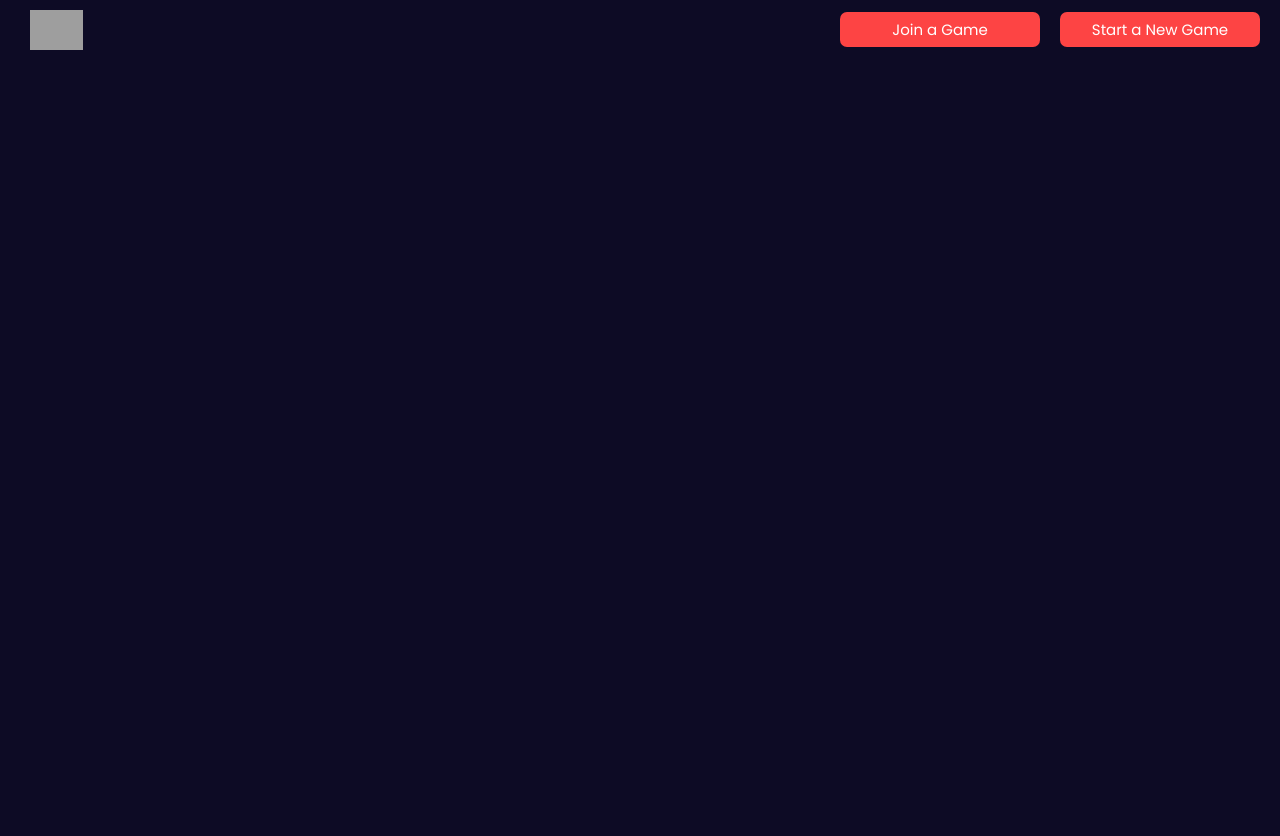
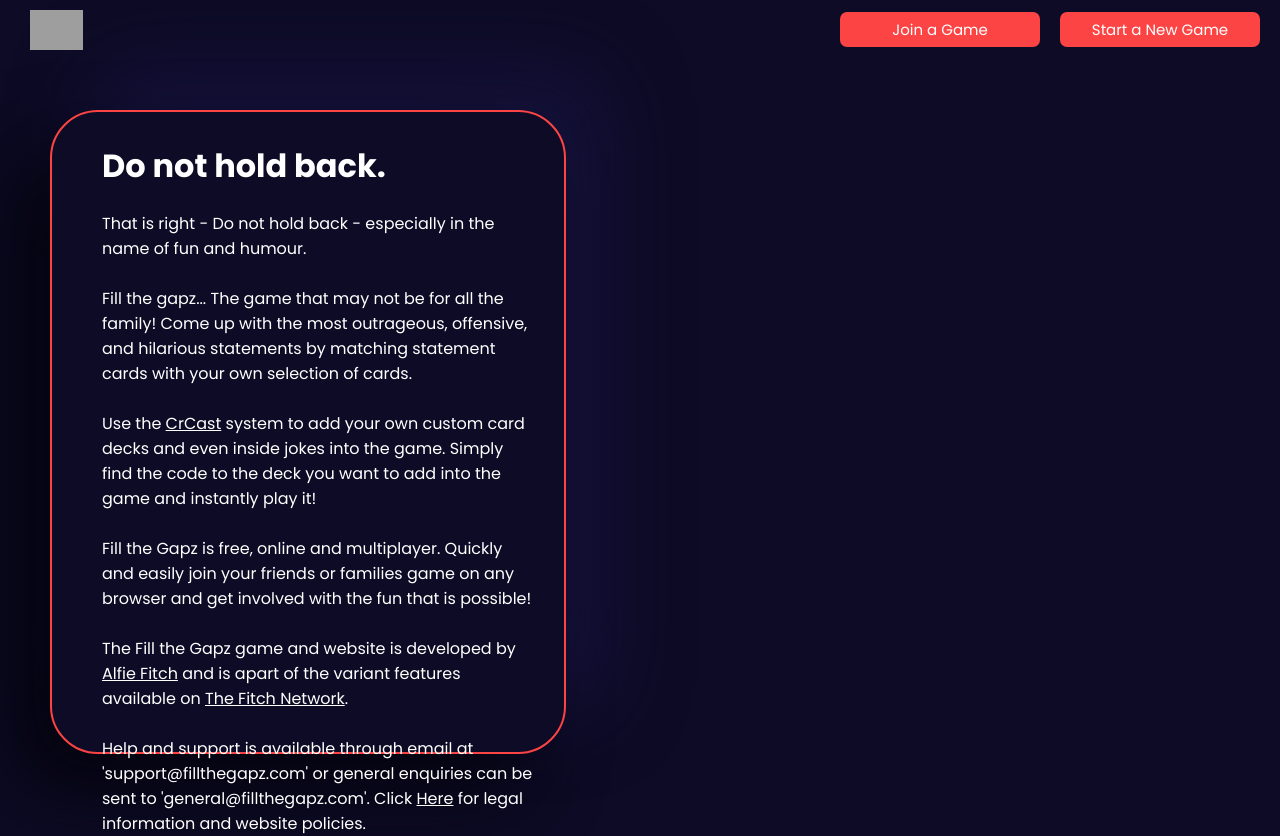
Before and after one commit to AlfieFitch/FillTheGapz, a website: page index.html in a window 1280 px wide. Before the commit the page ends 800 px from the top, so only its background shows below. Drawn offline with Linux system fonts and the light colour scheme; grey boxes are pictures that could not be loaded.

Commit message:
Version 2.0 - Homepage Update

```diff
--- a/index.html
+++ b/index.html
@@ -14,8 +14,8 @@
     <link rel="stylesheet" href="./styles.css">
     <link rel="preconnect" href="https://fonts.gstatic.com">
     <link href="https://fonts.googleapis.com/css2?family=Poppins:ital,wght@0,100;0,200;0,300;0,400;0,500;0,600;0,700;0,800;0,900;1,100;1,200;1,300;1,400;1,500;1,600;1,700;1,800;1,900&display=swap" rel="stylesheet">
-    <link rel="icon" type="image/png" href="https://imgs.fitchnetwork.co.uk/FTGfav.ico"/>
-    <link rel="icon" type="image/png" href="https://imgs.fitchnetwork.co.uk/FTGfav.ico"/>
+    <link rel="icon" type="image/png" href="https://imgs.fitchnetwork.co.uk/FTGfav.png"/>
+    <link rel="icon" type="image/png" href="https://imgs.fitchnetwork.co.uk/FTGfav.png"/>
     <meta name="description" content="A Cards against Humanity alternative with custom card decks - Play live with you friends wherever they are!">
 </head>
 <body>
@@ -28,6 +28,11 @@
 
     </div>
 
+    <div class = "homepage" id="homepage">
+        <div class = "neu1">
+            <h1 class = "homeheader">Do not hold back.</h1>
+            <b1 class = "hometext">That is right - Do not hold back - especially in the name of fun and humour. <br><br> Fill the gapz... The game that may not be for all the family! Come up with the most outrageous, offensive, and hilarious statements by matching statement cards with your own selection of cards. <br><br> Use the <a class="link" href="https://cast.clrtd.com/" target="_blank">CrCast</a> system to add your own custom card decks and even inside jokes into the game. Simply find the code to the deck you want to add into the game and instantly play it! <br><br> Fill the Gapz is free, online and multiplayer. Quickly and easily join your friends or families game on any browser and get involved with the fun that is possible! <br><br> The Fill the Gapz game and website is developed by <a class = "link" href="https://alfiefitch.com" target="_blank">Alfie Fitch</a> and is apart of the variant features available on <a class = "link" href="https://fitchnetwork.co.uk" target="_blank">The Fitch Network</a>.<br><br>Help and support is available through email at 'support@fillthegapz.com' or general enquiries can be sent to 'general@fillthegapz.com'. Click <a class = "link" href="https://fillthegapz.com/legal">Here</a> for legal information and website policies.</b1>
+        </div>
     </div>
 
     <div class = "input" id = "inputmodal" style="display: none;">
@@ -95,7 +100,7 @@
 
     <div id = "whiteboxesparent" style="display:none;">
         <div id="czarnotif" style="display:none;">
-            <h1 class = "czarnotiftext">You are the Czar this round.</h1>
+            <h1 class = "czarnotiftext">You are the King this round.</h1>
         </div>
         <div id = "whiteboxes"></div>
         <div id = "confirmselection" style="display:none;"></div>
--- a/scripts.js
+++ b/scripts.js
@@ -317,7 +317,7 @@
     }else{
       czar = "0";
     }
-    document.getElementById("czardisplay").innerHTML = "<h1>The Current Czar is " + string3 + "</h1>";
+    document.getElementById("czardisplay").innerHTML = "<h1>The Current King is " + string3 + "</h1>";
   getwhite();
   const status = firebase.database().ref('Games/' + newgameid + '/card').child('black');
   status.once('value', (snapshot) =>{
--- a/styles.css
+++ b/styles.css
@@ -223,7 +223,7 @@
 }
 
 .over2{
-    float: left;
+float: left;
  margin-left: 100px;
  background-color: #1F222E ;
  width: 360px;
@@ -545,3 +545,32 @@
     margin-left: -25px;
     font-size: 25px;
 }
+
+.neu1{
+    border: 2px solid #fd4444;
+    width: 40vw;
+    height: 80vh;
+    border-radius: 48px;
+    background: #0d0b25;
+    box-shadow:  -41px 41px 77px #05040f,
+                 41px -41px 77px #15123b;
+    margin-top: 50px;
+    margin-left: 50px;
+}
+
+.homeheader{
+    color: white;
+    margin-left: 50px;
+    margin-top: 30px;
+}
+
+.hometext{
+    position: absolute;
+    color: white;
+    margin-left: 50px;
+    margin-right: 58vw;
+}
+
+.link{
+    color: white;
+}
```
